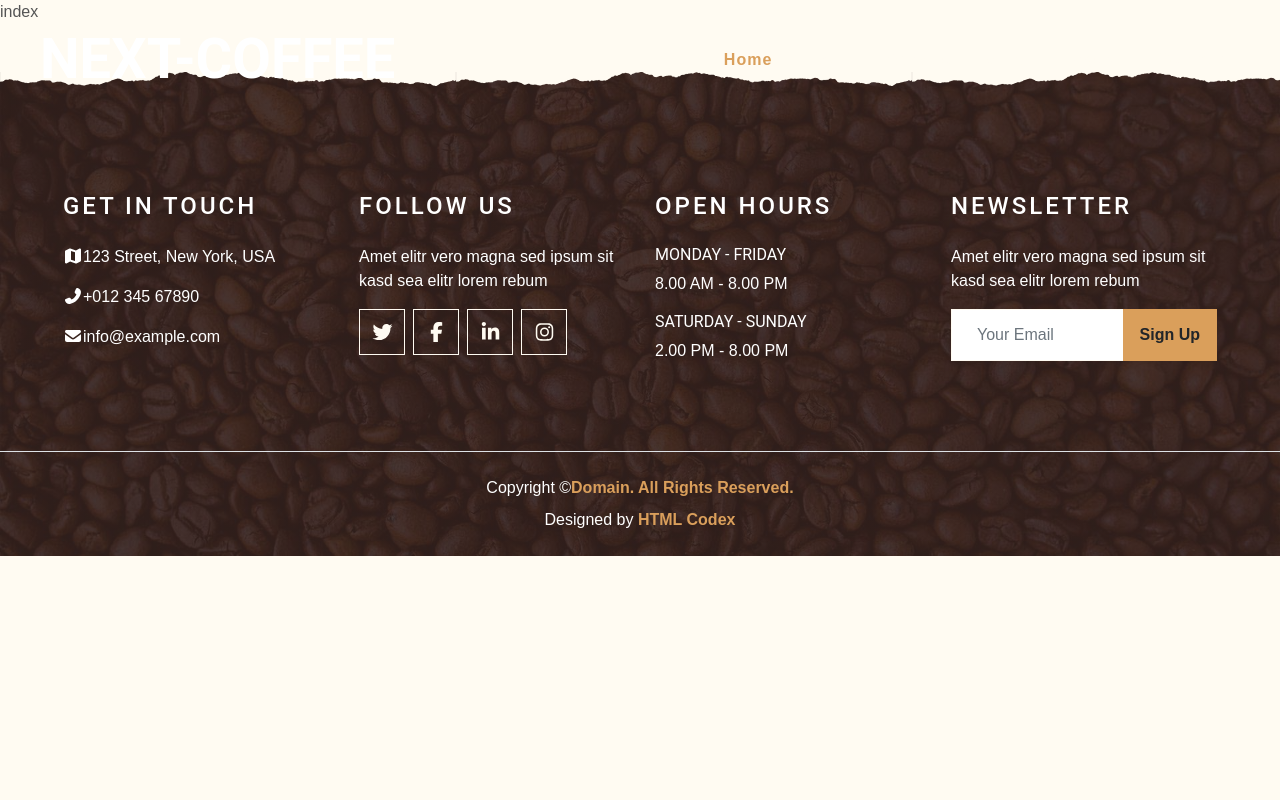
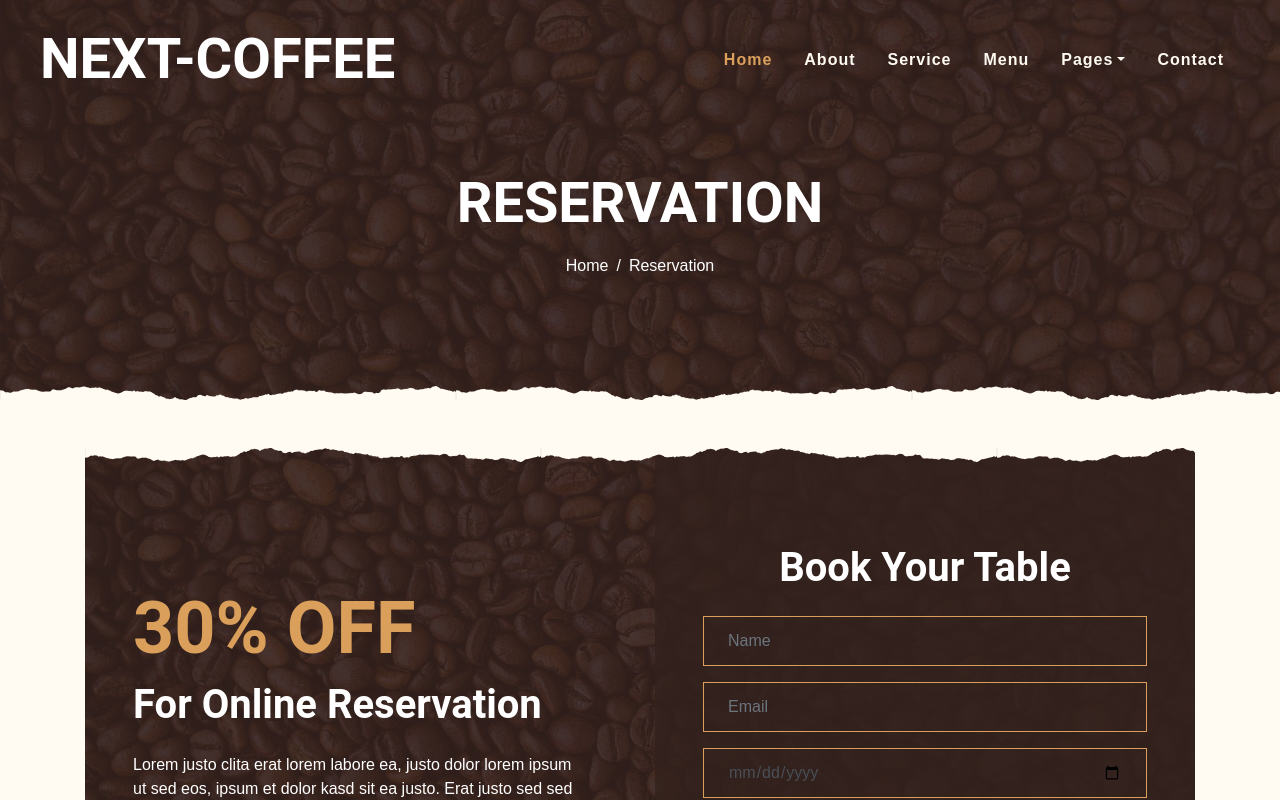
Before and after one commit to danialmousavi/Next-Coffee, a Next.js app: page /Reservation in a window 1280 px wide. Shown: the top 800 px of the page. Built offline with nearby package versions, Linux system fonts and the light colour scheme.

Commit message:
reservation page

```diff
--- a/pages/Reservation/index.js
+++ b/pages/Reservation/index.js
@@ -1,7 +1,12 @@
+import PageHeader from '@/components/modules/PageHeader/PageHeader'
+import ReseveTable from '@/components/templates/Index/ReseveTable'
 import React from 'react'
 
 export default function Reservation() {
   return (
-    <div>index</div>
+    <>
+    <PageHeader route={"Reservation"}/>
+    <ReseveTable/>
+    </>
   )
 }
```
